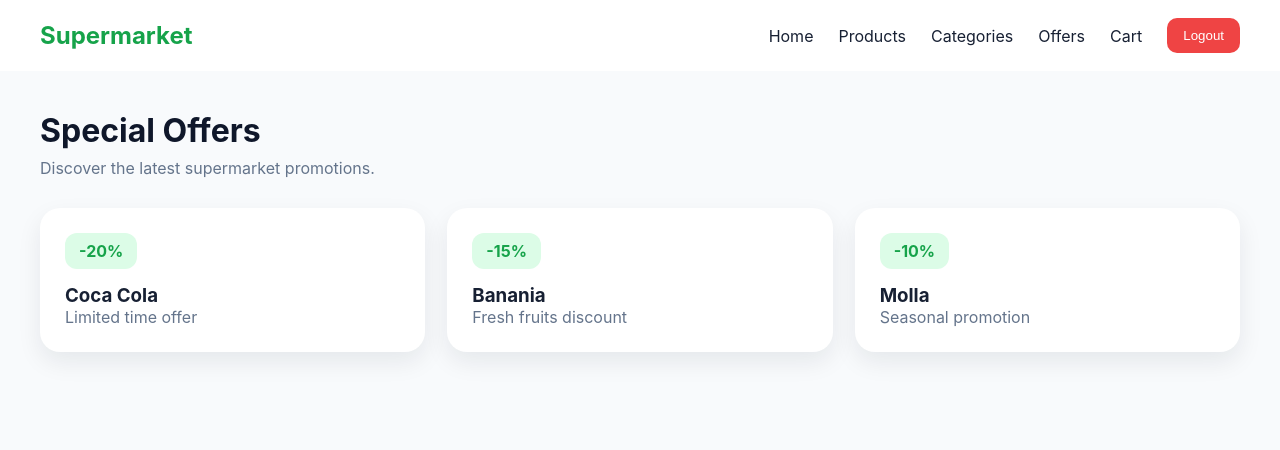
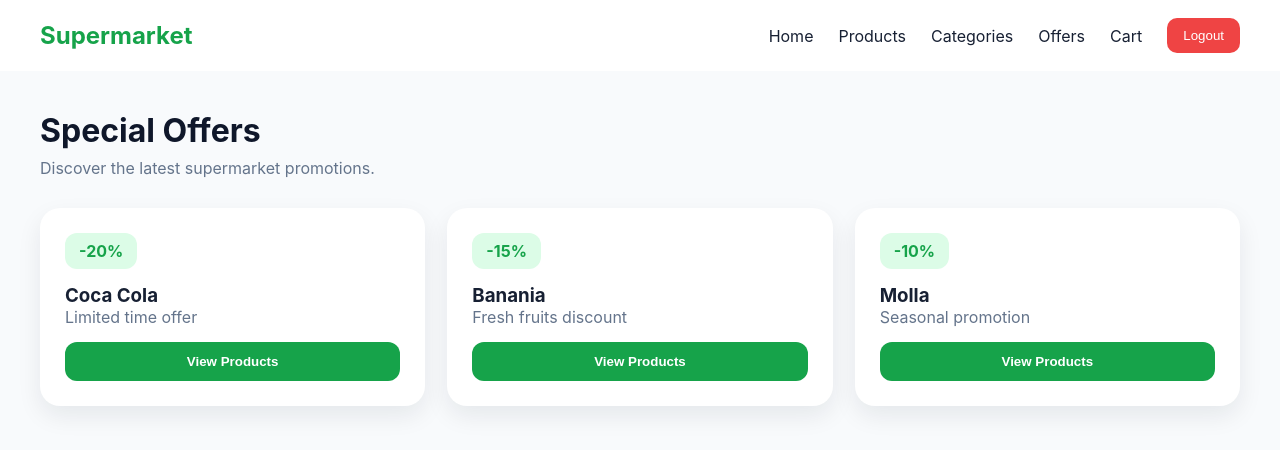
Before and after one commit to ElsaSallahu/supermarket-management, a React (Create React App) app in the folder frontend/: page /customer/offers in a window 1280 px wide. Shown: the top 450 px of the page. Built offline with nearby package versions, Linux system fonts and the light colour scheme.

Commit message:
Complete customer side pages and order flow

```diff
--- a/frontend/src/pages/customer/CustomerCart.jsx
+++ b/frontend/src/pages/customer/CustomerCart.jsx
@@ -1,4 +1,5 @@
 import { useEffect, useState } from "react";
+import axios from "axios";
 
 function CustomerCart() {
   const [cart, setCart] = useState([]);
@@ -19,16 +20,34 @@
     0
   );
 
-  const confirmOrder = () => {
-    if (cart.length === 0) {
-      alert("Shporta eshte e zbrazet");
-      return;
-    }
+ const confirmOrder = async () => {
+  if (cart.length === 0) {
+    alert("Shporta eshte e zbrazet");
+    return;
+  }
 
-    alert("Porosia u konfirmua me sukses");
+  const customer = JSON.parse(localStorage.getItem("customer"));
+
+  const orderData = {
+    customer_id: customer?.customer_id || null,
+    customer_name: customer?.full_name || "Guest Customer",
+    total_amount: total,
+    items: cart,
+  };
+
+  try {
+    const res = await axios.post("http://localhost:5000/orders", orderData);
+
+    alert(res.data.message);
+
     localStorage.removeItem("cart");
     setCart([]);
-  };
+  } catch (error) {
+    console.log(error);
+    alert("Gabim gjate konfirmimit te porosise");
+  }
+};
+
 
   return (
     <div style={{ padding: "40px", background: "#f8fafc", minHeight: "100vh" }}>
--- a/frontend/src/pages/customer/CustomerOffers.jsx
+++ b/frontend/src/pages/customer/CustomerOffers.jsx
@@ -57,7 +57,9 @@
               borderRadius: "20px",
               boxShadow: "0 10px 25px rgba(15,23,42,0.08)"
             }}
+
           >
+
             <div
               style={{
                 background: "#dcfce7",
@@ -69,6 +71,7 @@
                 marginBottom: "15px"
               }}
             >
+
               -{offer.discount}
             </div>
 
@@ -77,6 +80,21 @@
             <p style={{ color: "#64748b" }}>
               {offer.description}
             </p>
+            <button
+  style={{
+    marginTop: "15px",
+    width: "100%",
+    padding: "12px",
+    border: "none",
+    borderRadius: "12px",
+    background: "#16a34a",
+    color: "white",
+    fontWeight: "bold",
+    cursor: "pointer"
+  }}
+>
+  View Products
+</button>
           </div>
         ))}
       </div>
```
